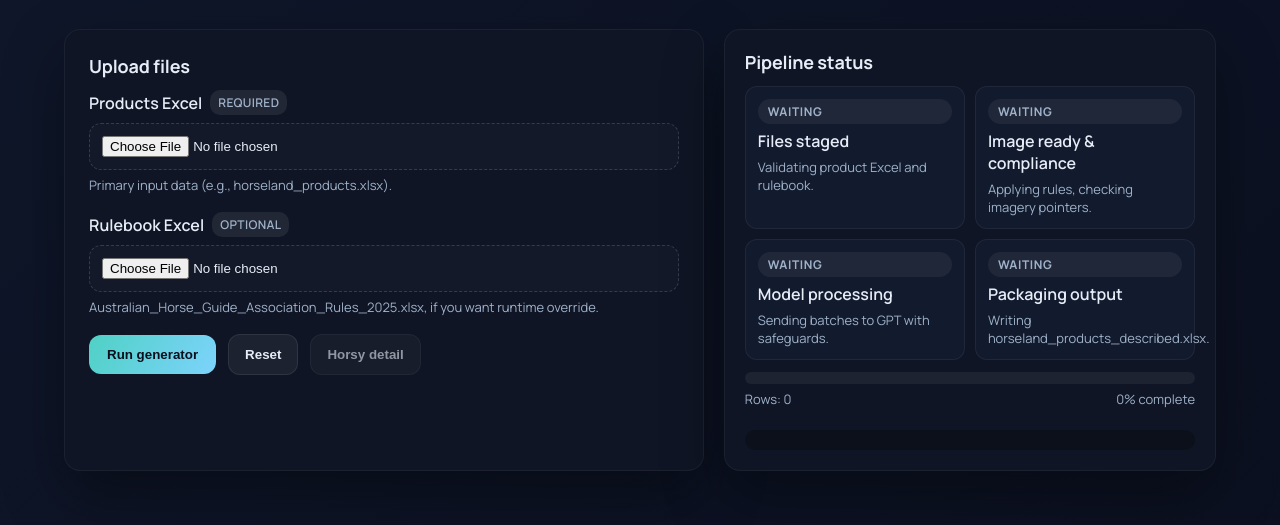
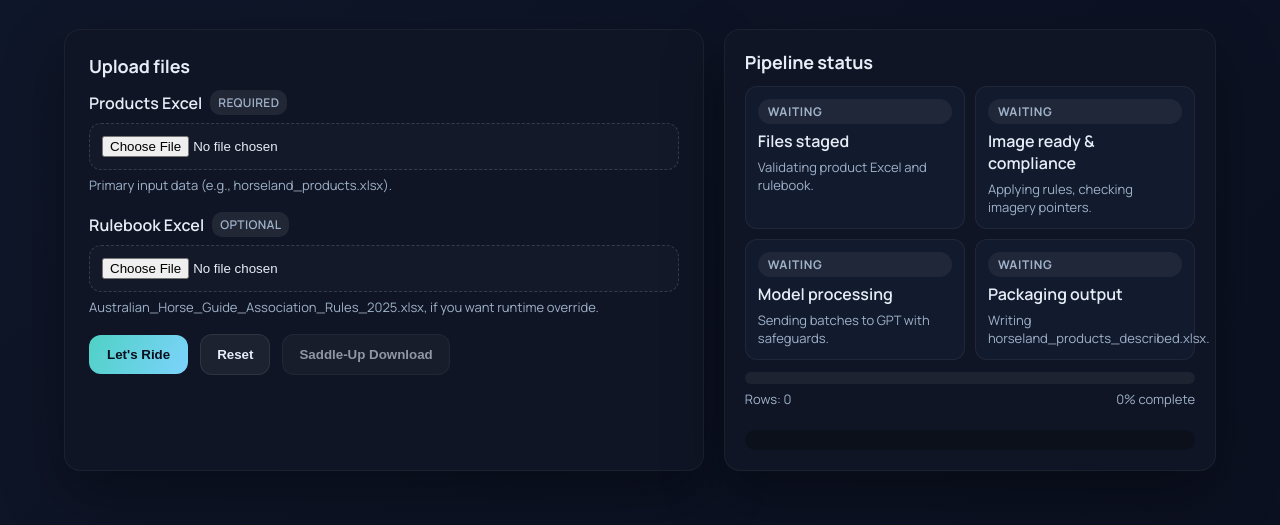
Before and after one commit to surejsai/horseland-productor, a plain HTML site: page page.html in a window 1280 px wide. Shown: the part 187-712 px from the top of the page. Drawn offline with Linux system fonts and the light colour scheme.

Commit message:
chanign button names

```diff
--- a/page.html
+++ b/page.html
@@ -271,9 +271,9 @@
                         <p class="hint">Australian_Horse_Guide_Association_Rules_2025.xlsx, if you want runtime override.</p>
                     </div>
                     <div class="actions">
-                        <button class="primary" type="submit" id="submitBtn">Run generator</button>
+                        <button class="primary" type="submit" id="submitBtn">Let's Ride</button>
                         <button class="secondary" type="button" id="resetBtn">Reset</button>
-                        <button class="secondary" type="button" id="downloadBtn" disabled>Horsy detail</button>
+                        <button class="secondary" type="button" id="downloadBtn" disabled>Saddle-Up Download</button>
                         <span id="helperText" class="hint"></span>
                     </div>
                 </form>
```
